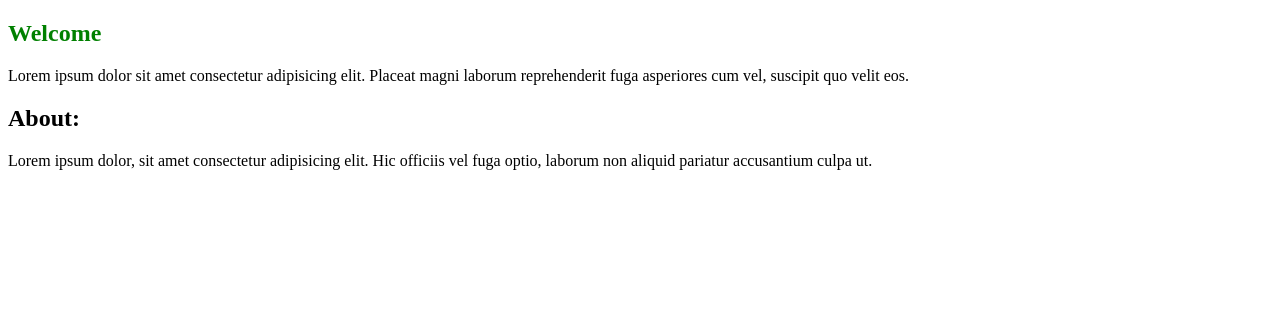
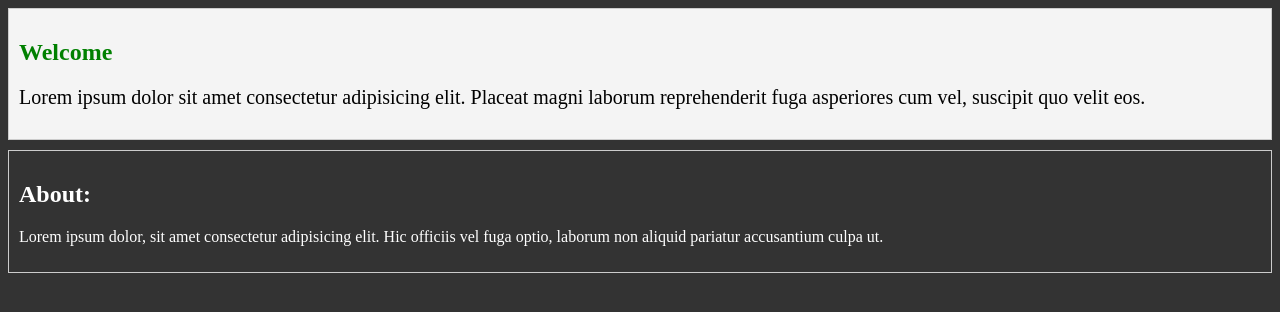
Before and after one commit to erfansoori/webNotes, a plain HTML site: page cssSandbox/02_selectors.html in a window 1280 px wide. Drawn offline with Linux system fonts and the light colour scheme.

Commit message:
colors done

```diff
--- a/cssSandbox/20_selectors.html
+++ b/cssSandbox/02_selectors.html
@@ -6,18 +6,45 @@
   <meta http-equiv="X-UA-Compatible" content="ie=edge">
   <title>CSS Selectors</title>
   <Style>
+    /* element selector */
+    body{
+      background-color: #333;
+    }
+
+    /* . is for 'class'es */
     .heading-primary{
       color: green;
+    }
+    /* # is for 'id's */
+    #welcome{
+      background-color: #f4f4f4;
+
+    }
+
+    /* multiple selector */
+    #welcome , #about {
+      border: 1px solid #ccc;
+      padding: 10px;
+      margin-bottom: 10px;
+    }
+
+    /* nested selector */
+    #welcome p {
+      font-size: 20px; /*default is 16*/
+    }
+
+    #about{
+      color: white;
     }
   </Style>
 </head>
 <body>
-  <div>
-    <h2 class="heading-primary">Welcome</h2>
+  <div id="welcome">
+    <h2 class="heading-primary" >Welcome</h2>
     <p>Lorem ipsum dolor sit amet consectetur adipisicing elit. Placeat magni laborum reprehenderit fuga asperiores cum vel, suscipit quo velit eos.</p>
 
   </div>
-  <div>
+  <div id="about">
     <h2>About:</h2>
     <p>Lorem ipsum dolor, sit amet consectetur adipisicing elit. Hic officiis vel fuga optio, laborum non aliquid pariatur accusantium culpa ut.</p>
   </div>
```
Also changed, not shown: cssSandbox/03_fonts.html (added, +36 -0 lines), cssSandbox/04_colors.html (added, +32 -0 lines).
